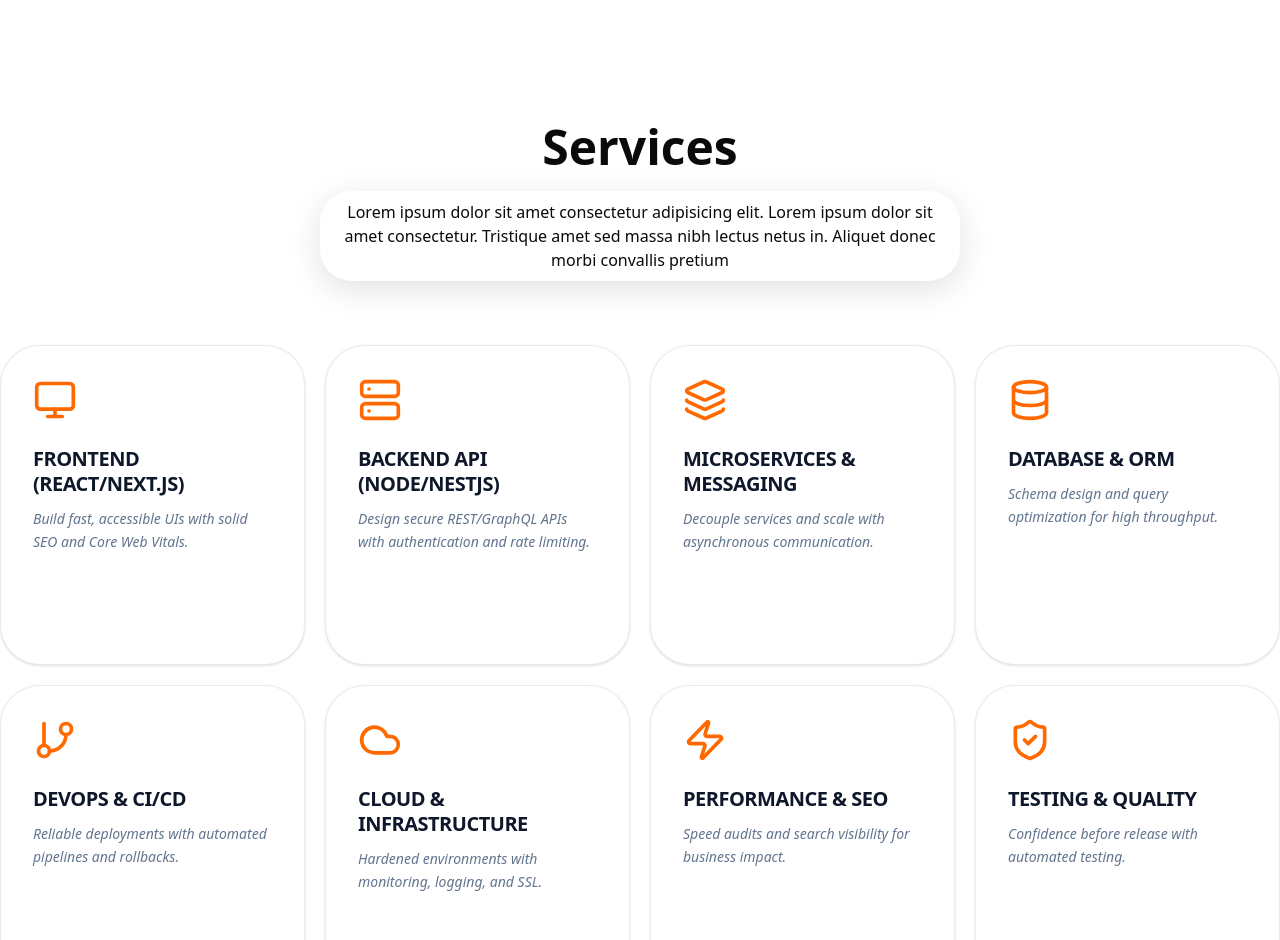
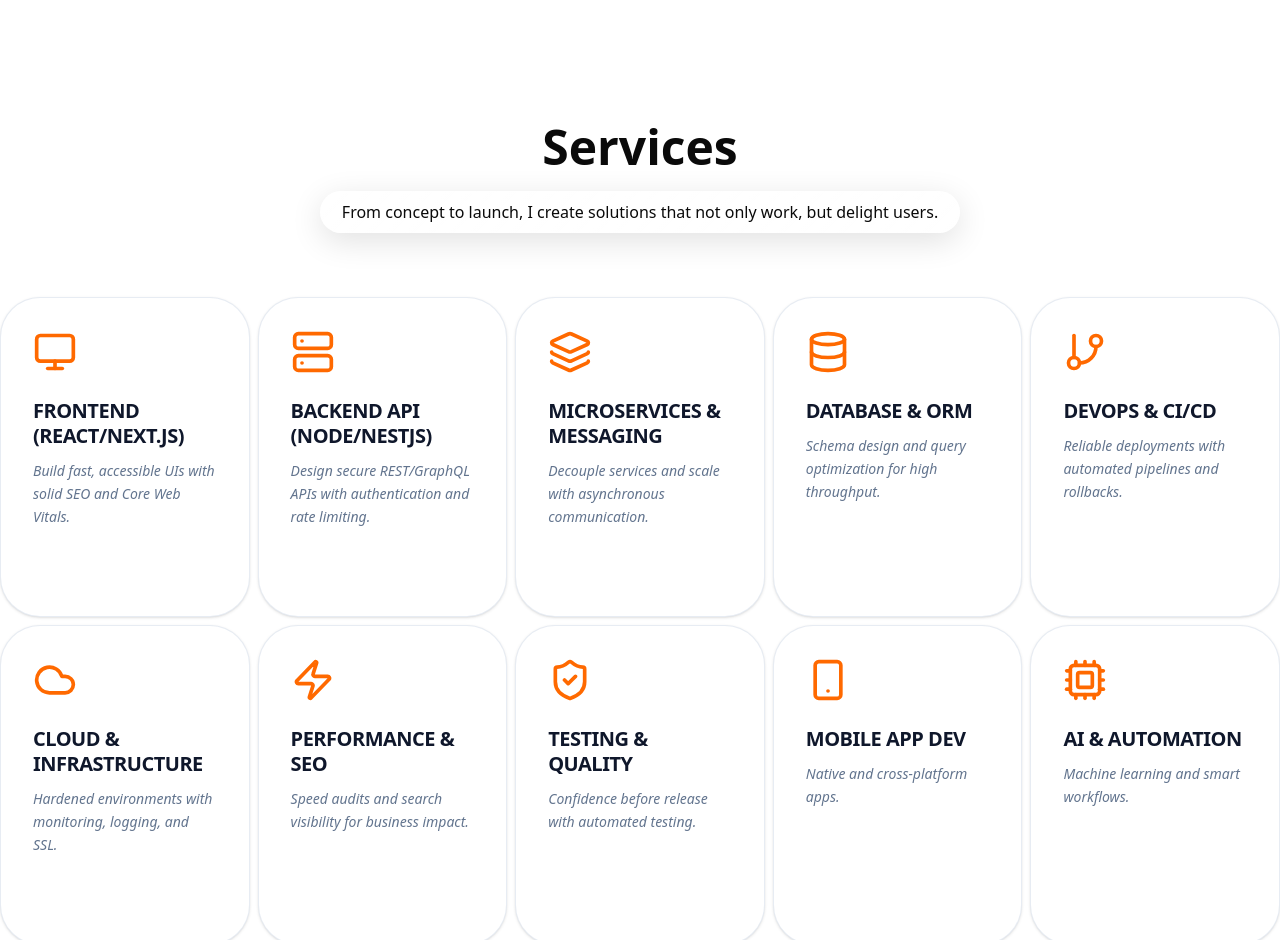
Before and after one commit to LordwXdev/LordwXdev.github.io, a Next.js app: page / in a window 1280 px wide. Shown: the part 1860-2800 px from the top of the page. Built offline with nearby package versions, Linux system fonts and the light colour scheme.

Commit message:
update the service section

```diff
--- a/app/_components/about-section.tsx
+++ b/app/_components/about-section.tsx
@@ -55,7 +55,7 @@
       <div className="w-full mt-2">
         <div className="flex items-center w-full mb-2">
           <div className="h-[1px] flex-1 bg-gradient-to-r from-transparent via-border to-border" />
-          <span className="px-6 text-[10px] uppercase tracking-[0.5em] text-orange-500 font-black whitespace-nowrap">Tech Ecosystem</span>
+          <span className="px-6 text-[10px] uppercase tracking-[0.5em] text-orange-500 font-black whitespace-nowrap">Tech Stack Ecosystem</span>
           <div className="h-[1px] flex-1 bg-gradient-to-l from-transparent via-border to-border" />
         </div>
         <div className="py-2 relative"><SkillsInfiniteLoop /></div>
@@ -192,7 +192,7 @@
 
         {/* CARD 5: RESUME (Infinite loop point) */}
         <div className={`${cardBg} rounded-[2.5rem] p-6 border-2 border-orange-500/20 flex flex-col items-center`}>
-           <h4 className={`${textColor} font-black text-center text-lg mb-6 uppercase italic`}>System.Download</h4>
+           <h4 className={`${textColor} font-black text-center text-lg mb-6 uppercase italic`}>My Resume</h4>
            <motion.a
              href="/resume.pdf" download onClick={() => confetti({ particleCount: 150, spread: 70, origin: { y: 0.6 } })}
              animate={{ boxShadow: ["0px 0px 0px rgba(249,115,22,0.4)", "0px 0px 20px rgba(249,115,22,0.7)", "0px 0px 0px rgba(249,115,22,0.4)"] }}
--- a/app/_components/service-section.tsx
+++ b/app/_components/service-section.tsx
@@ -1,34 +1,80 @@
+'use client'
+
+import React from 'react'
+import { motion } from 'framer-motion'
+import {
+  Smartphone, Cpu, ShieldCheck, Palette,
+  Play, Camera, PenTool, Layout
+} from 'lucide-react'
 import SectionDescription from '@/components/custom/section-description'
 import SectionTitle from '@/components/custom/section-title'
 import ServiceCard from '@/components/custom/service-card'
 import AppSection from '@/components/layout/app-section'
 import { SERVICES } from '@/mock'
-import React from 'react'
+
+const PowerPointTransition = ({ children }: { children: React.ReactNode }) => (
+  <motion.div
+    initial={{ opacity: 0, scale: 0.92, y: 50 }}
+    whileInView={{ opacity: 1, scale: 1, y: 0 }}
+    viewport={{ once: false, amount: 0.1 }}
+    transition={{
+      duration: 0.9,
+      ease: [0.22, 1, 0.36, 1]
+    }}
+  >
+    {children}
+  </motion.div>
+);
 
 const ServiceSection = () => {
-  const serviceData = SERVICES
+  // Added unique Lucide icons to each specific service
+  const newServices = [
+    { key: 'mobile', title: 'Mobile App Dev', description: 'Native and cross-platform apps.', icon: <Smartphone size={18} /> },
+    { key: 'ai', title: 'AI & Automation', description: 'Machine learning and smart workflows.', icon: <Cpu size={18} /> },
+    { key: 'security', title: 'Security & Privacy', description: 'Data integrity and confidentiality.', icon: <ShieldCheck size={18} /> },
+    { key: 'branding', title: 'Branding & ID', description: 'Visual stories and brand systems.', icon: <Palette size={18} /> },
+    { key: 'motion', title: 'Motion Design', description: 'Interfaces brought to life with movement.', icon: <Play size={18} /> },
+    { key: 'photography', title: 'Photography', description: 'Image capture and post-processing.', icon: <Camera size={18} /> },
+    { key: 'illustration', title: 'Digital Design', description: 'Custom art and vector solutions.', icon: <PenTool size={18} /> },
+  ]
+
+  const allServices = [...SERVICES, ...newServices]
 
   return (
     <AppSection id="services">
-      <div className="w-full md:w-1/2 mx-auto">
+      <PowerPointTransition>
+        <div className="w-full md:w-1/2 mx-auto text-center">
           <SectionTitle name="Services" />
           <SectionDescription
-          content={`Lorem ipsum dolor sit amet consectetur adipisicing elit. Lorem ipsum dolor sit amet
-          consectetur. Tristique amet sed massa nibh lectus netus in. Aliquet donec morbi convallis
-          pretium`}
+            content={`From concept to launch, I create solutions that not only work, but delight users.`}
           />
         </div>
-      <div className="grid grid-cols-2 md:grid-cols-3 lg:grid-cols-4 gap-3 md:gap-5 mt-10 md:mt-16">
-        {serviceData.map((service) => (
+
+        {/* 7 columns on large screens, reduced gap to fit the smaller size */}
+        <div className="grid grid-cols-2 md:grid-cols-4 lg:grid-cols-5 2xl:grid-cols-7 gap-2 mt-10 md:mt-16">
+          {allServices.map((service) => (
+            <motion.div
+              key={service.key}
+              whileHover={{
+                rotateY: 10,
+                rotateX: -10,
+                scale: 1.05,
+                z: 50
+              }}
+              style={{ perspective: 1000 }}
+              className="transition-all duration-300 ease-out"
+            >
               <ServiceCard
-            key={service.key}
                 name={service.title}
                 description={service.description}
-            image={service.image} // optional, if you have images
-            link={service.link}   // optional, if you have links
+                // Pass the unique icon here
+                icon={service.icon || <Layout size={18} />}
+                link={service.link}
               />
+            </motion.div>
           ))}
         </div>
+      </PowerPointTransition>
     </AppSection>
   )
 }
--- a/components/custom/service-card.tsx
+++ b/components/custom/service-card.tsx
@@ -11,7 +11,14 @@
   GitBranch,
   Cloud,
   Zap,
-  ShieldCheck
+  ShieldCheck,
+  Smartphone,   // New: For Mobile
+  Cpu,          // New: For AI
+  Palette,      // New: For Branding
+  Play,         // New: For Motion/Animation
+  Camera,       // New: For Photography
+  PenTool,      // New: For Illustration/Design
+  Lock          // New: For Privacy
 } from 'lucide-react'
 import Link from 'next/link'
 
@@ -25,6 +32,7 @@
   const iconProps = { size: 44, strokeWidth: 2, className: "text-orange-500" }
   const n = name.toLowerCase()
 
+  // ORIGINAL LOGIC
   if (n.includes('frontend')) return <Monitor {...iconProps} />
   if (n.includes('backend')) return <Server {...iconProps} />
   if (n.includes('microservices')) return <Layers {...iconProps} />
@@ -33,6 +41,15 @@
   if (n.includes('cloud')) return <Cloud {...iconProps} />
   if (n.includes('performance')) return <Zap {...iconProps} />
   if (n.includes('testing')) return <ShieldCheck {...iconProps} />
+
+  // NEW SERVICES LOGIC
+  if (n.includes('mobile')) return <Smartphone {...iconProps} />
+  if (n.includes('ai') || n.includes('automation') || n.includes('machine')) return <Cpu {...iconProps} />
+  if (n.includes('security') || n.includes('privacy')) return <Lock {...iconProps} />
+  if (n.includes('branding') || n.includes('identity')) return <Palette {...iconProps} />
+  if (n.includes('animation') || n.includes('motion')) return <Play {...iconProps} />
+  if (n.includes('photography') || n.includes('image')) return <Camera {...iconProps} />
+  if (n.includes('illustration') || n.includes('digital')) return <PenTool {...iconProps} />
 
   return <Monitor {...iconProps} />
 }
```
Lines whose indentation alone changed are shown as unchanged.
